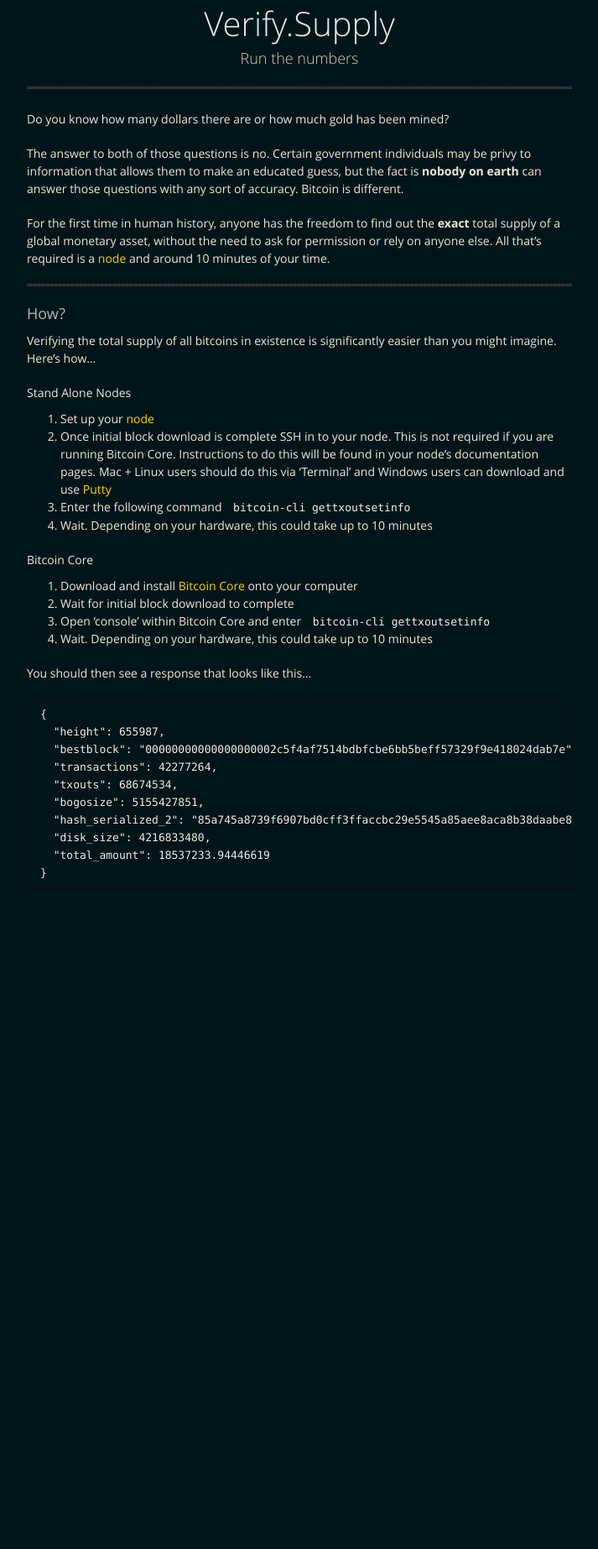
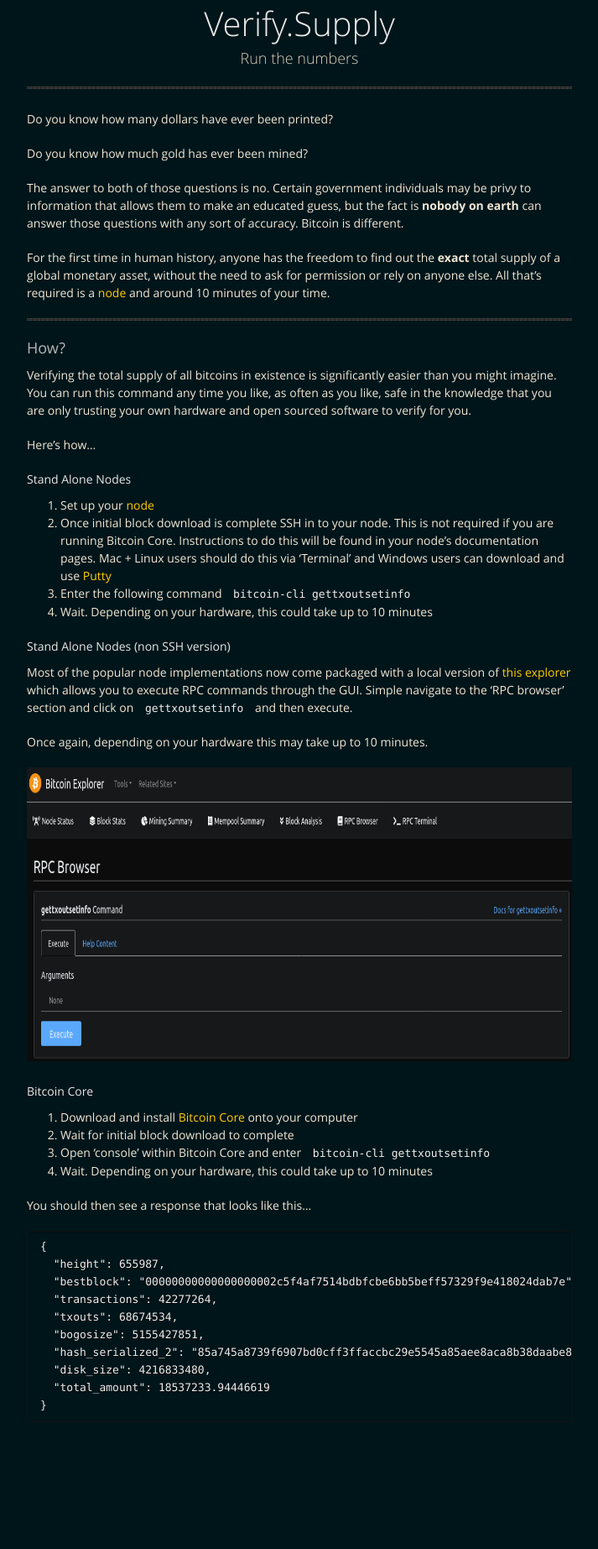
Before and after one commit to BitcoinQnA/verify-supply, a Jekyll site: the page built from index.md, in a window 1280 px wide. Shown: the whole page at 84% size, without its empty margins (283-996 px from the left). Built offline with Jekyll 4.4.1, drawn with Linux system fonts in a browser that asks for light colours; before the commit the page ends 1211 px from its top, so only the background shows below that.

Commit message:
Update index.md

```diff
--- a/index.md
+++ b/index.md
@@ -2,7 +2,9 @@
 layout: default
 ---
 
-Do you know how many dollars there are or how much gold has been mined?
+Do you know how many dollars have ever been printed?
+
+Do you know how much gold has ever been mined?
 
 The answer to both of those questions is no. Certain government individuals may be privy to information that allows them to make an educated guess, but the fact is **nobody on earth** can answer those questions with any sort of accuracy. Bitcoin is different.
 
@@ -12,7 +14,9 @@ For the first time in human history, anyone has the freedom to find out the **ex
 
 ### How?
 
-Verifying the total supply of all bitcoins in existence is significantly easier than you might imagine. Here's how...
+Verifying the total supply of all bitcoins in existence is significantly easier than you might imagine. You can run this command any time you like, as often as you like, safe in the knowledge that you are only trusting your own hardware and open sourced software to verify for you.
+
+Here's how...
 
 #### Stand Alone Nodes
 
@@ -21,6 +25,15 @@ Verifying the total supply of all bitcoins in existence is significantly easier
 Instructions to do this will be found in your node's documentation pages. Mac + Linux users should do this via 'Terminal' and Windows users can download and use [Putty](https://www.putty.org/)
 3. Enter the following command `bitcoin-cli gettxoutsetinfo`
 4. Wait. Depending on your hardware, this could take up to 10 minutes
+
+#### Stand Alone Nodes (non SSH version)
+
+Most of the popular node implementations now come packaged with a local version of [this explorer](https://explorer.btc21.org/) which allows you to execute RPC commands through the GUI. Simple navigate to the 'RPC browser' section and click on `gettxoutsetinfo` and then execute.
+
+Once again, depending on your hardware this may take up to 10 minutes.
+
+<img src="https://raw.githubusercontent.com/BitcoinQnA/verify-supply/master/assets/images/RPC%20Browser.png" class=responsive width="700" height="350" maxheight="500">
+
 
 #### Bitcoin Core
 
```
